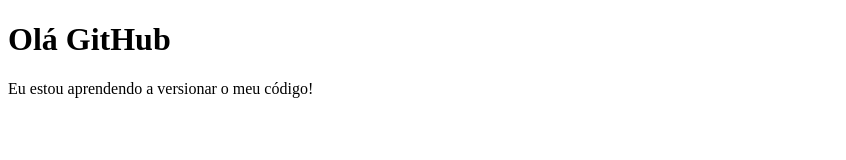
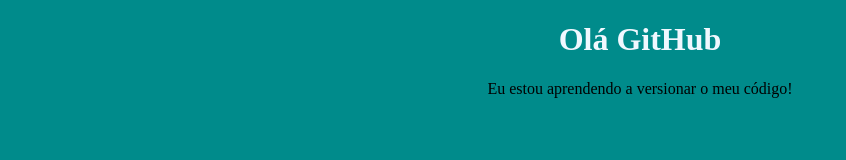
Before and after one commit to gabrielmmendes10-dev/portifolio-desenvolvedor, a plain HTML site: page index.html in a window 1280 px wide. Shown: the whole page, without its empty margins (0-846 px from the left). Drawn offline with Linux system fonts and the light colour scheme.

Commit message:
Inserção de Estilo na Página

```diff
--- a/index.html
+++ b/index.html
@@ -4,6 +4,7 @@
     <meta charset="UTF-8">
     <meta name="viewport" content="width=device-width, initial-scale=1.0">
     <title>Portifólio de um Desenvolvedor d Sistemas</title>
+    <link rel="stylesheet" href="style.css">
 </head>
 <body>
     <h1>Olá GitHub</h1>
--- /dev/null
+++ b/style.css
@@ -0,0 +1,8 @@
+body{
+    background-color: darkcyan;
+    font-family: 'Times New Roman', Times, serif;
+    text-align: center;
+}
+h1{
+    color: aliceblue;
+}
```
